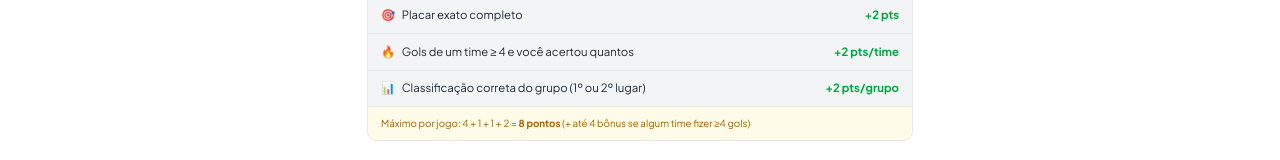
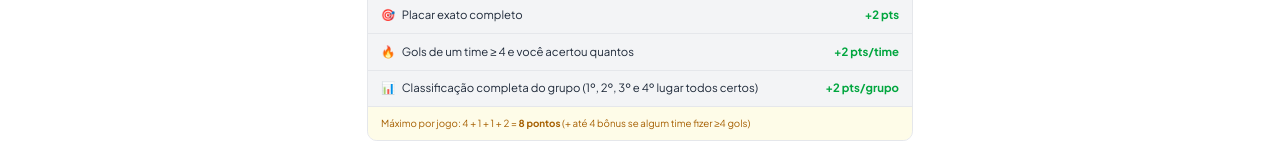
Before and after one commit to diogosanderc/bolao, a Next.js app: page /regras in a window 1280 px wide. Shown: the part 307-467 px from the top of the page. Built offline with nearby package versions, Linux system fonts and the light colour scheme.

Commit message:
Fix group rule: +2pts requires full standings (1st-4th all correct)
Co-Authored-By: Claude Sonnet 4.6 <noreply@anthropic.com>
Claude-Session: https://claude.ai/code/session_019aK87SdRk6KgCMcR92nH6i

```diff
--- a/app/regras/page.tsx
+++ b/app/regras/page.tsx
@@ -25,7 +25,7 @@ export default function RegrasPage() {
               ['⚽', 'Gols exatos do time visitante', '+1 pt'],
               ['🎯', 'Placar exato completo', '+2 pts'],
               ['🔥', 'Gols de um time ≥ 4 e você acertou quantos', '+2 pts/time'],
-              ['📊', 'Classificação correta do grupo (1º ou 2º lugar)', '+2 pts/grupo'],
+              ['📊', 'Classificação completa do grupo (1º, 2º, 3º e 4º lugar todos certos)', '+2 pts/grupo'],
             ].map(([icon, desc, pts]) => (
               <tr key={desc}>
                 <td className="px-4 py-3 text-gray-300">
```
